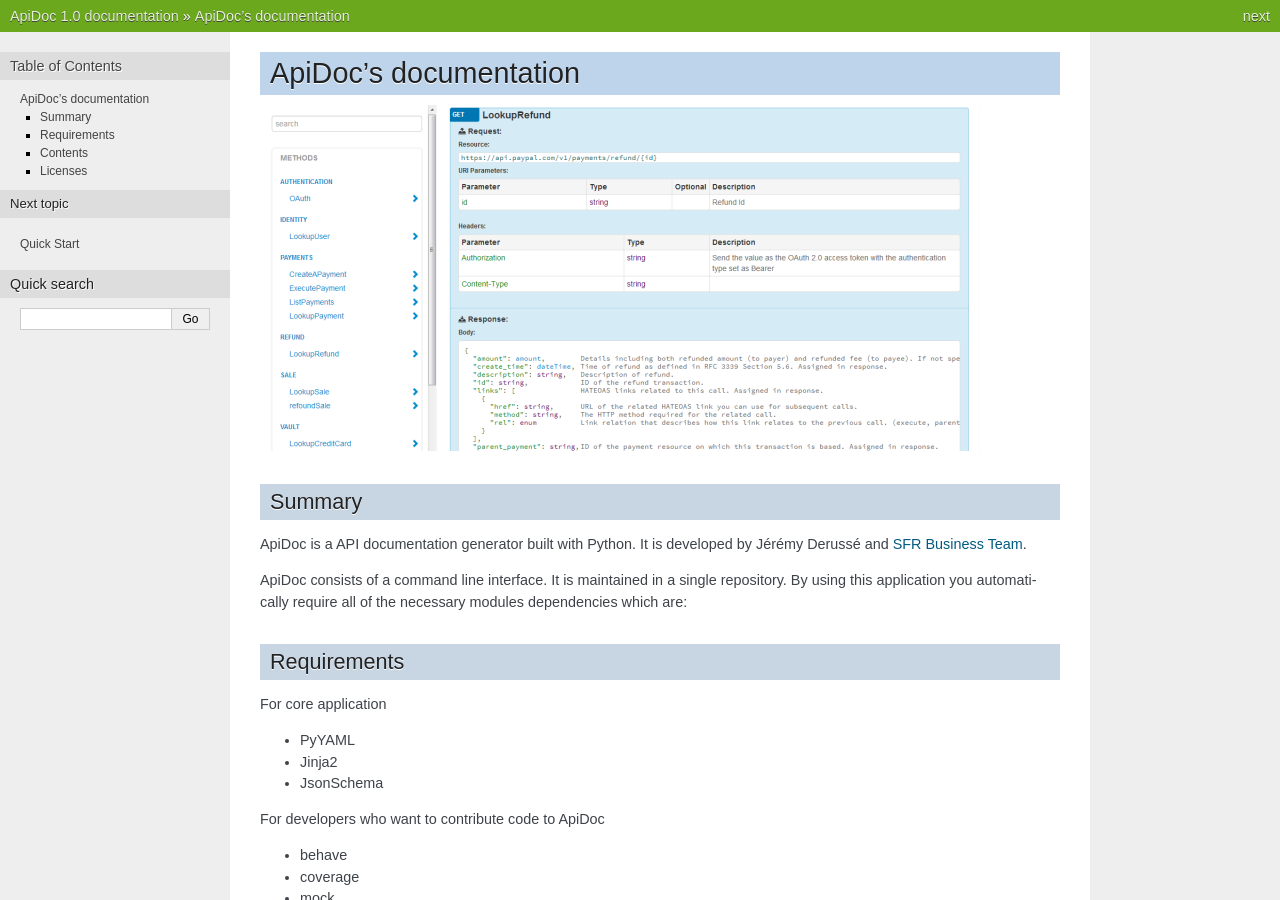
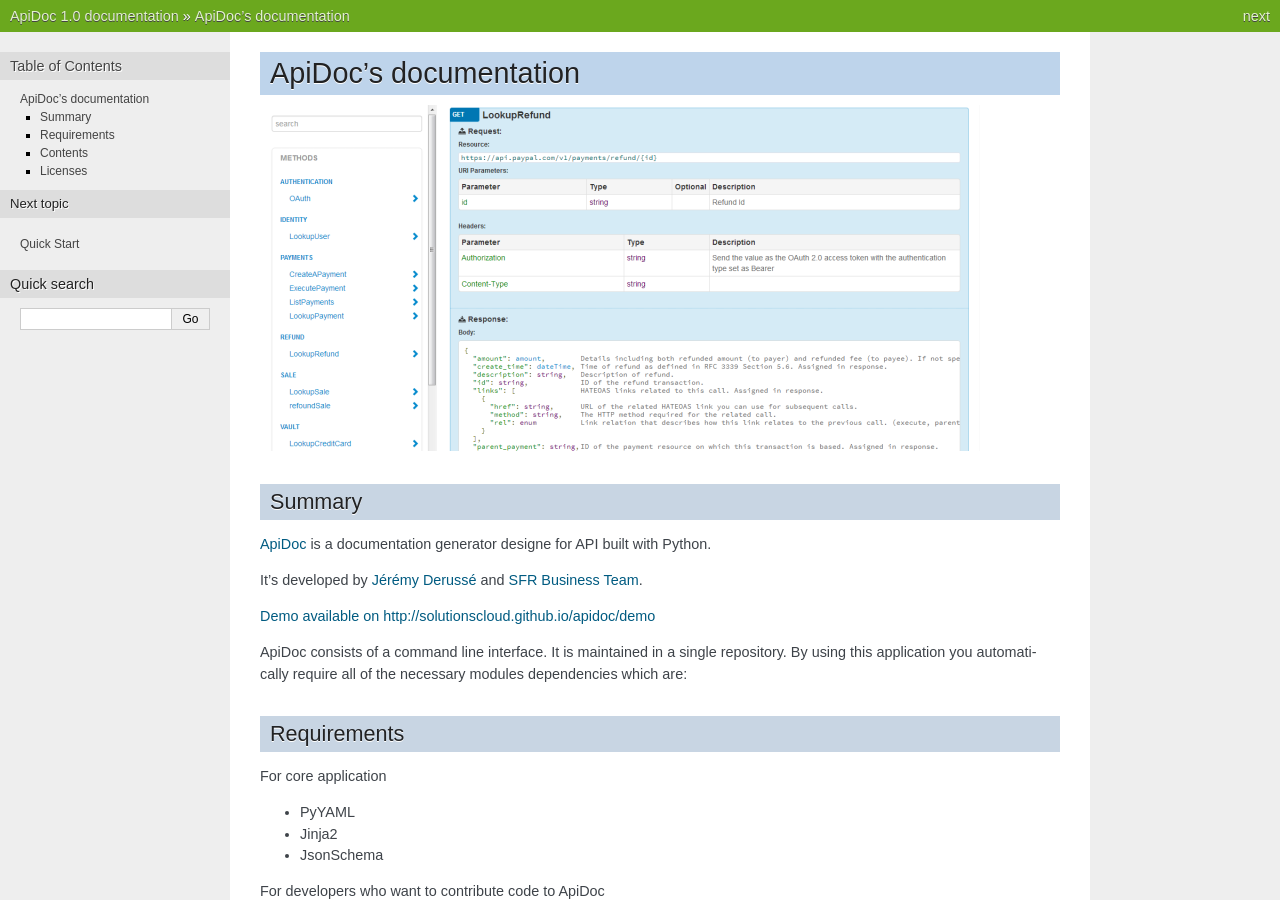
Before and after one commit to SolutionsCloud/apidoc, a Sphinx documentation site: the page built from docs/source/index.rst, in a window 1280 px wide and 900 px high. Built offline with Sphinx 7.4.7, drawn with Linux system fonts in a browser that asks for light colours.

Commit message:
Fixing sample and adding link to demo

```diff
--- a/README.rst
+++ b/README.rst
@@ -13,11 +13,11 @@
 Summary
 -------
 
-ApiDoc is a documentation generator designe for API built with Python.
+`ApiDoc <http://solutionscloud.github.io/apidoc>`_ is a documentation generator designe for API built with Python.
 
 .. image:: https://raw.github.com/SolutionsCloud/apidoc/master/docs/source/_static/screenshot_sample.png
 
-It's developed by Jérémy Derussé and `SFR Business Team <http://www.sfrbusinessteam.fr>`_.
+It's developed by `Jérémy Derussé <http://github.com/jeremy-derusse>`_ and `SFR Business Team <http://www.sfrbusinessteam.fr>`_.
 
 `Full documentation available on ReadTheDocs. <http://apidoc.rtfd.org>`_
 
--- a/docs/source/index.rst
+++ b/docs/source/index.rst
@@ -6,8 +6,11 @@
 Summary
 -------
 
-ApiDoc is a API documentation generator built with Python.
-It is developed by Jérémy Derussé and `SFR Business Team <http://www.sfrbusinessteam.fr>`_.
+`ApiDoc <http://solutionscloud.github.io/apidoc>`_ is a documentation generator designe for API built with Python.
+
+It's developed by `Jérémy Derussé <http://github.com/jeremy-derusse>`_ and `SFR Business Team <http://www.sfrbusinessteam.fr>`_.
+
+`Demo available on http://solutionscloud.github.io/apidoc/demo <http://solutionscloud.github.io/apidoc/demo>`_
 
 ApiDoc consists of a command line interface. It is maintained in a single repository.
 By using this application you automatically require all of the necessary modules dependencies which are:
--- a/setup.py
+++ b/setup.py
@@ -33,7 +33,7 @@
     version='1.0',
     description='Api Documentation Generator',
     long_description='''ApiDoc is a documentation generator designe for API built with Python.
-It's developed by Jérémy Derussé and `SFR Business Team http://www.sfrbusinessteam.fr.
+It's developed by Jérémy Derussé and SFR Business Team.
 
 Full documentation available on http://apidoc.rtfd.org.''',
     author='Jérémy Derussé',
```
